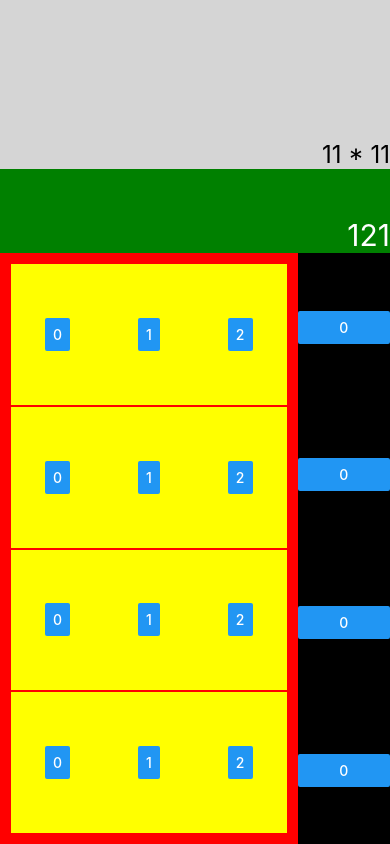
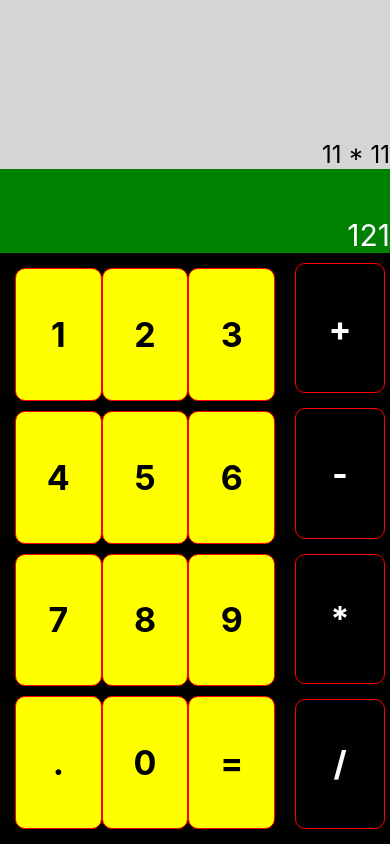
Before and after one commit to atm1504/calculator, a React Native app: screen / in a window 390 px wide. Built offline with nearby package versions, Linux system fonts and the light colour scheme.

Commit message:
feat: Enhanced ui of the calculator

```diff
--- a/App.js
+++ b/App.js
@@ -1,8 +1,32 @@
 import React, {Component} from 'react';
-import {StyleSheet, Text, View, Button} from 'react-native';
+import {StyleSheet, Text, View, Button, TouchableOpacity} from 'react-native';
 
 class App extends Component {
   render() {
+    let rows = [];
+    let nums = [[1, 2, 3], [4, 5, 6], [7, 8, 9], ['.', 0, '=']];
+    for (let i = 0; i < 4; i++) {
+      let row = [];
+      for (let j = 0; j < 3; j++) {
+        row.push(
+          <TouchableOpacity style={styles.btn}>
+            <Text style={styles.btnText}>{nums[i][j]}</Text>
+          </TouchableOpacity>,
+        );
+      }
+      rows.push(<View style={styles.row}>{row}</View>);
+    }
+
+    let operations = ['+', '-', '*', '/'];
+    let ops = [];
+    for (let j = 0; j < 4; j++) {
+      ops.push(
+        <TouchableOpacity style={styles.operationButton}>
+          <Text style={styles.operationText}>{operations[j]}</Text>
+        </TouchableOpacity>,
+      );
+    }
+
     return (
       <View style={styles.container}>
         <View style={styles.result}>
@@ -12,34 +36,8 @@
           <Text style={styles.calculationText}>121</Text>
         </View>
         <View style={styles.buttons}>
-          <View style={styles.numbers}>
-            <View style={styles.row}>
-              <Button title="0" style={styles.number} />
-              <Button title="1" style={styles.number} />
-              <Button title="2" />
-            </View>
-            <View style={styles.row}>
-              <Button title="0" />
-              <Button title="1" />
-              <Button title="2" />
-            </View>
-            <View style={styles.row}>
-              <Button title="0" />
-              <Button title="1" />
-              <Button title="2" />
-            </View>
-            <View style={styles.row}>
-              <Button title="0" />
-              <Button title="1" />
-              <Button title="2" />
-            </View>
-          </View>
-          <View style={styles.operations}>
-            <Button title="0" />
-            <Button title="0" />
-            <Button title="0" />
-            <Button title="0" />
-          </View>
+          <View style={styles.numbers}>{rows}</View>
+          <View style={styles.operations}>{ops}</View>
         </View>
       </View>
     );
@@ -73,29 +71,59 @@
   buttons: {
     flex: 7,
     flexDirection: 'row',
+    backgroundColor: 'black',
   },
   numbers: {
-    backgroundColor: 'yellow',
+    backgroundColor: 'black',
     flex: 3,
-    borderColor: 'red',
+    borderColor: 'black',
     borderWidth: 10,
   },
   operations: {
     flex: 1,
     justifyContent: 'space-around',
     backgroundColor: 'black',
+    margin: 5,
   },
   row: {
     flexDirection: 'row',
     flex: 1,
     justifyContent: 'space-around',
     alignItems: 'center',
+    margin: 5,
+  },
+  btn: {
+    flex: 1,
+    alignItems: 'center',
+    alignSelf: 'stretch',
+    justifyContent: 'center',
+    borderWidth: 1.5,
+    borderRadius: 10,
+    fontWeight: 'bold',
+    backgroundColor: 'yellow',
     borderColor: 'red',
-    borderWidth: 1,
   },
-  number: {
+  btnText: {
+    fontWeight: 'bold',
+    fontSize: 34,
+  },
+  operationText: {
+    fontWeight: 'bold',
+    fontSize: 34,
+    color: 'white',
+  },
+  operationButton: {
+    flex: 1,
+    alignItems: 'center',
+    alignSelf: 'stretch',
+    justifyContent: 'center',
+    borderWidth: 1.5,
+    borderRadius: 10,
+    fontWeight: 'bold',
+    backgroundColor: 'black',
+    marginTop: 5,
+    marginBottom: 10,
     borderColor: 'red',
-    borderWidth: 1,
   },
 });
 
```
